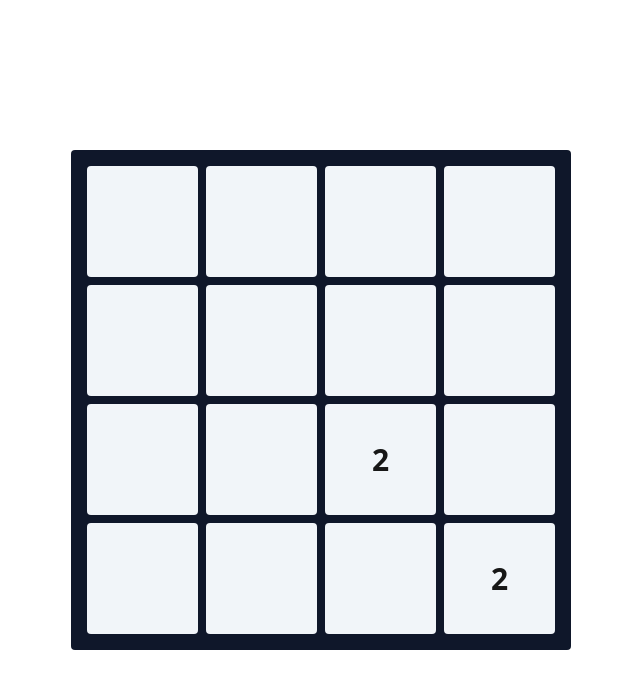
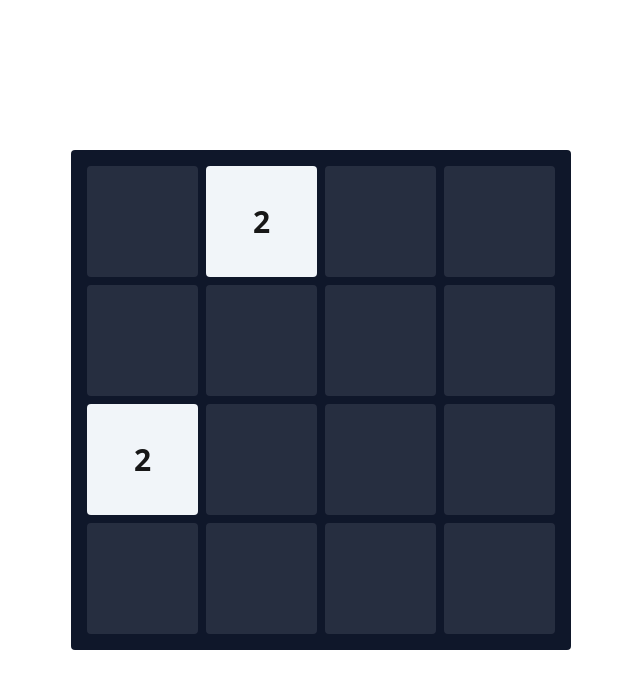
Before and after one commit to ele-cren/challenge-2048, a Next.js app: page / in a window 1280 px wide. Shown: the top 688 px of the page, without its empty margins (319-959 px from the left). Built offline with nearby package versions, Linux system fonts and the light colour scheme.

Commit message:
Tiles with unique id to test animation

```diff
--- a/app/_game/board.tsx
+++ b/app/_game/board.tsx
@@ -1,20 +1,28 @@
 "use client"
+
+import clsx from "clsx"
 import { useBoard } from "./use-board"
 
 // TODO : To animate, need empty board then tiles on top of it
 
 export const Board = () => {
-  const { grid } = useBoard()
+  const { board } = useBoard()
 
   return (
     <div className="grid size-[500px] grid-cols-4 grid-rows-4 gap-2 rounded bg-slate-900 p-4">
-      {grid.map((x, i) => {
+      {board.map((tile, index) => {
         return (
           <div
-            key={`${x}-${i}`}
-            className="flex items-center justify-center rounded bg-slate-100 text-3xl font-bold text-primary"
+            key={tile?.id ? `tile-${tile?.id}` : `empty-${index}`}
+            className={clsx(
+              "flex items-center justify-center rounded text-3xl font-bold text-primary",
+              {
+                "bg-slate-100/10": !tile,
+                "bg-slate-100": tile?.id
+              }
+            )}
           >
-            {x === 0 ? "" : x}
+            {tile ? tile?.value : null}
           </div>
         )
       })}
--- a/app/_game/game.store.ts
+++ b/app/_game/game.store.ts
@@ -1,35 +1,44 @@
 "use client"
 import { create } from "zustand"
-import { Direction, GameStoreType } from "./game.types"
+import { Direction, GameStoreType, Tile } from "./game.types"
+import { v4 as uuidv4 } from "uuid"
 
-const initialGrid = Array(16).fill(0)
+const initialBoard = Array(16).fill(null)
 
-const addRandomTilesToGrid = (grid: number[], nbTiles: number) => {
-  let newGrid = [...grid]
+const addRandomTiles = (board: (Tile | null)[], nbTiles: number) => {
+  const newBoard = [...board]
+  const hasEmptyCells = newBoard.some((tile) => tile === null)
+
+  if (!hasEmptyCells) {
+    return newBoard
+  }
 
   for (let i = 0; i < nbTiles; i++) {
-    const tileToSpawn = Math.random() < 0.9 ? 2 : 4
-    const emptyCells = newGrid
-      .map((cell, index) => (cell === 0 ? index : null))
+    const tileValue = Math.random() < 0.9 ? 2 : 4
+    const emptyCells = newBoard
+      .map((tile, index) => (tile === null ? index : null))
       .filter(Boolean) as number[]
-    const randomCells = emptyCells.sort(() => Math.random() - 0.5).slice(0, 1)
-    newGrid = newGrid.map((cell, index) =>
-      randomCells.includes(index) ? tileToSpawn : cell
-    )
+    const randomCell = emptyCells[Math.floor(Math.random() * emptyCells.length)]
+    const tileToCreate = {
+      value: tileValue,
+      id: uuidv4()
+    }
+
+    newBoard[randomCell] = tileToCreate
   }
 
-  return newGrid
+  return newBoard
 }
 
 export const useGameStore = create<GameStoreType>((set) => ({
-  grid: initialGrid,
+  board: initialBoard,
   move: (dir: Direction) => {
     console.log(dir)
   },
-  reset: () => set(() => ({ grid: initialGrid })),
+  reset: () => {},
   spawnTiles: () => {
     set((state) => {
-      return { grid: addRandomTilesToGrid(state.grid, 2) }
+      return { board: addRandomTiles(state.board, 2) }
     })
   }
 }))
--- a/app/_game/game.types.ts
+++ b/app/_game/game.types.ts
@@ -1,7 +1,12 @@
 export type Direction = "up" | "down" | "left" | "right"
 
+export type Tile = {
+  value: number
+  id: string
+}
+
 export type GameStoreType = {
-  grid: number[]
+  board: (Tile | null)[]
   move: (dir: Direction) => void
   reset: () => void
   spawnTiles: () => void
--- a/app/_game/use-board.ts
+++ b/app/_game/use-board.ts
@@ -11,7 +11,7 @@ const USED_KEYS = new Map<string, Direction>([
 ])
 
 export const useBoard = () => {
-  const grid = useGameStore((state) => state.grid)
+  const board = useGameStore((state) => state.board)
   const move = useGameStore((state) => state.move)
   const spawnTiles = useGameStore((state) => state.spawnTiles)
 
@@ -31,5 +31,5 @@ export const useBoard = () => {
     return () => window.removeEventListener("keydown", handleKeyDown)
   }, [move])
 
-  return { grid }
+  return { board }
 }
--- a/package.json
+++ b/package.json
@@ -29,7 +29,8 @@
     "eslint-plugin-tailwindcss": "^3.17.5",
     "postcss": "^8",
     "tailwindcss": "^3.4.1",
-    "typescript": "^5"
+    "typescript": "^5",
+    "uuid": "^11.0.2"
   },
   "packageManager": "pnpm@9.9.0+sha512.60c18acd138bff695d339be6ad13f7e936eea6745660d4cc4a776d5247c540d0edee1a563695c183a66eb917ef88f2b4feb1fc25f32a7adcadc7aaf3438e99c1"
 }
```
Also changed, not shown: 2 other files (tests, documents, lock files or other folders).
